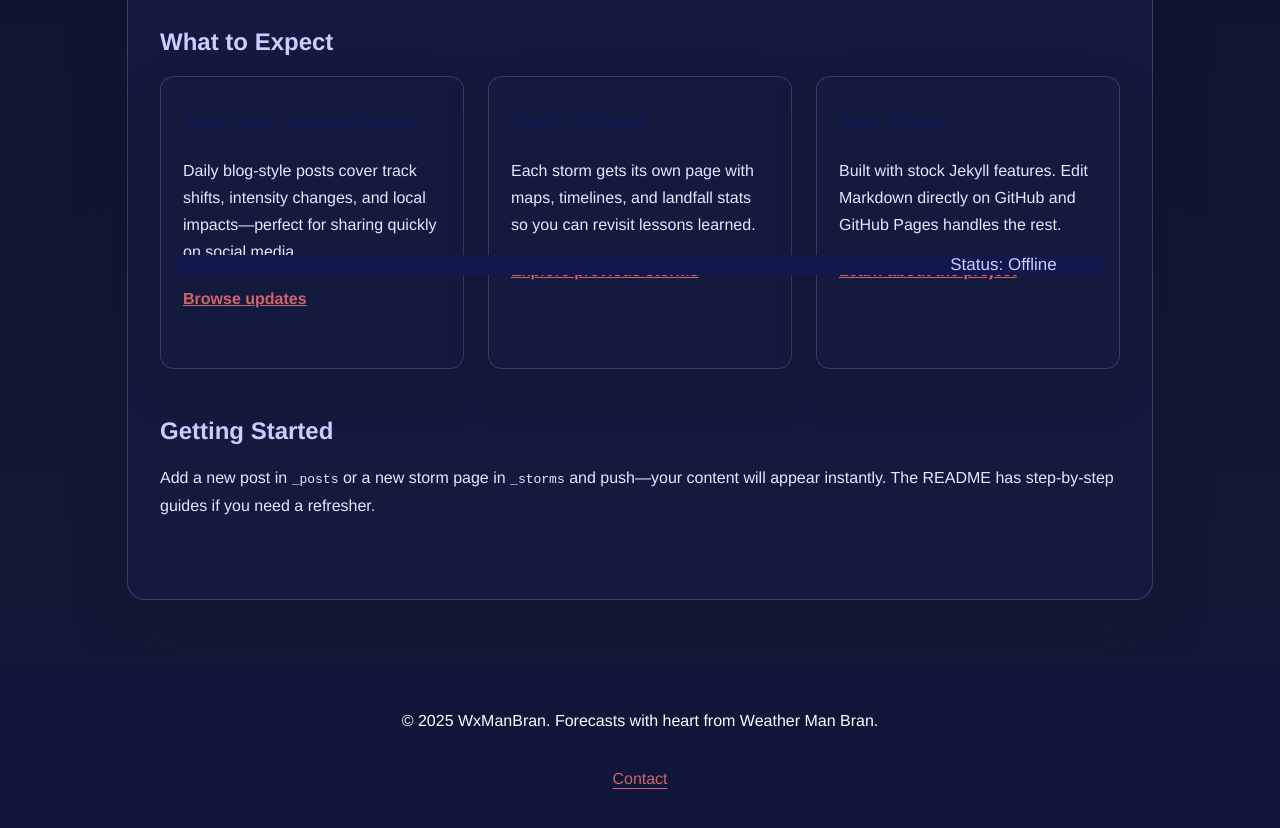
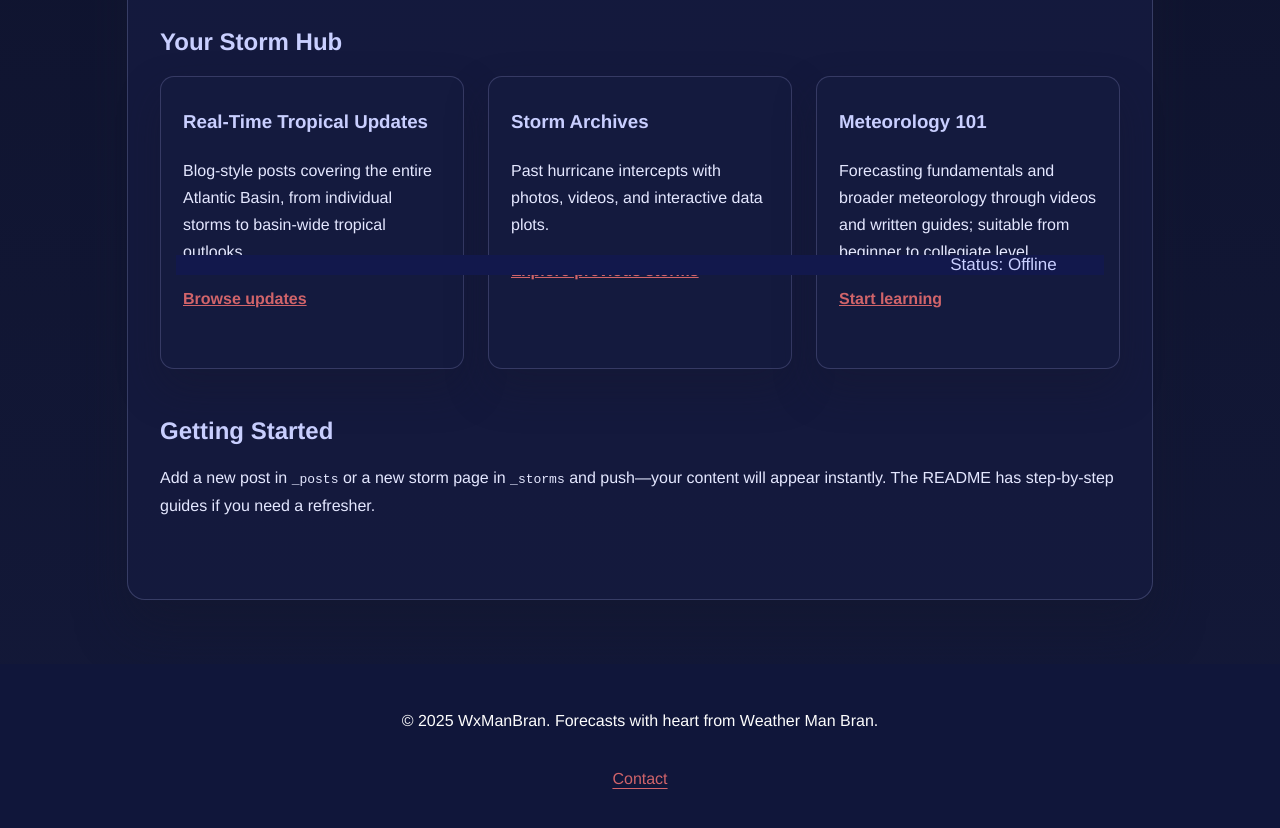
Before and after one commit to BrandanKeen/WxManBran, a Jekyll site: the page ui/previews/theme-preview-dark.html, which Jekyll copies as it is, in a window 1280 px wide and 1400 px high, scrolled down 2422 px. Shown: the part 564-1392 px from the top of the window. Built offline with Jekyll 4.4.1, drawn with Linux system fonts in a browser that asks for light colours.

Commit message:
Update Storm Hub card copy

```diff
--- a/assets/css/site.css
+++ b/assets/css/site.css
@@ -760,7 +760,7 @@ a:focus {
 
 .card h3 {
   margin: 0;
-  color: var(--brandPrimary);
+  color: var(--inkAlt);
 }
 
 .card a {
--- a/ui/previews/theme-preview-dark.html
+++ b/ui/previews/theme-preview-dark.html
@@ -974,22 +974,22 @@ fill="currentColor" stroke="none">
         </script>
 
       <section>
-        <h2>What to Expect</h2>
+        <h2>Your Storm Hub</h2>
         <ul class="card-list">
           <li class="card">
             <h3>Real-Time Tropical Updates</h3>
-            <p>Daily blog-style posts cover track shifts, intensity changes, and local impacts—perfect for sharing quickly on social media.</p>
+            <p>Blog-style posts covering the entire Atlantic Basin, from individual storms to basin-wide tropical outlooks.</p>
             <a href="{{ '/tropical-updates/' | relative_url }}">Browse updates</a>
           </li>
           <li class="card">
             <h3>Storm Archives</h3>
-            <p>Each storm gets its own page with maps, timelines, and landfall stats so you can revisit lessons learned.</p>
+            <p>Past hurricane intercepts with photos, videos, and interactive data plots.</p>
             <a href="{{ '/previous-storms/' | relative_url }}">Explore previous storms</a>
           </li>
           <li class="card">
-            <h3>Easy Editing</h3>
-            <p>Built with stock Jekyll features. Edit Markdown directly on GitHub and GitHub Pages handles the rest.</p>
-            <a href="{{ '/about/' | relative_url }}">Learn about the project</a>
+            <h3>Meteorology 101</h3>
+            <p>Forecasting fundamentals and broader meteorology through videos and written guides; suitable from beginner to collegiate level.</p>
+            <a href="{{ '/learn/' | relative_url }}">Start learning</a>
           </li>
         </ul>
       </section>
```
Also changed, not shown: index.html (+6 -6 lines), ui/previews/theme-preview-light.html (+6 -6 lines).
